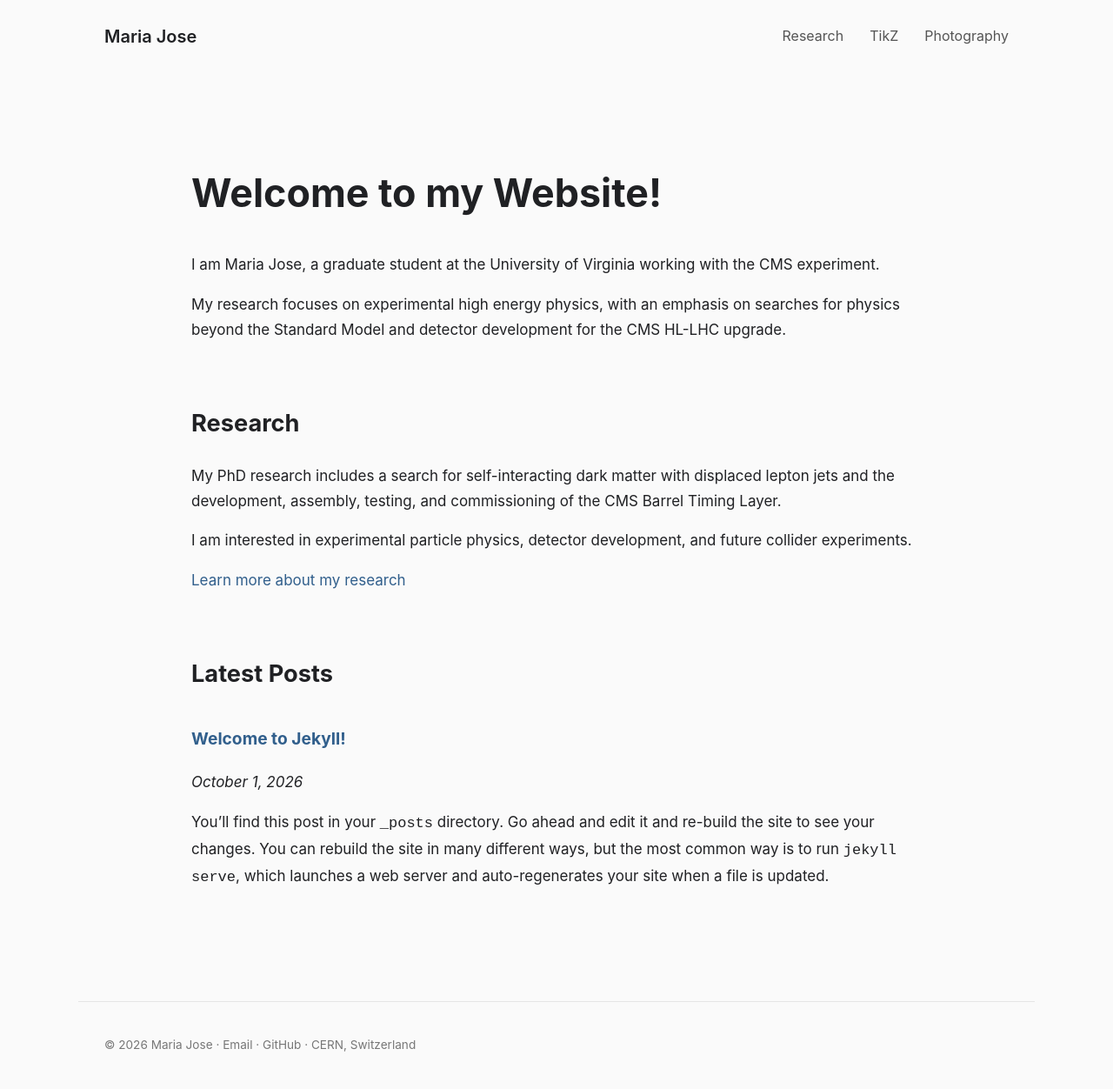
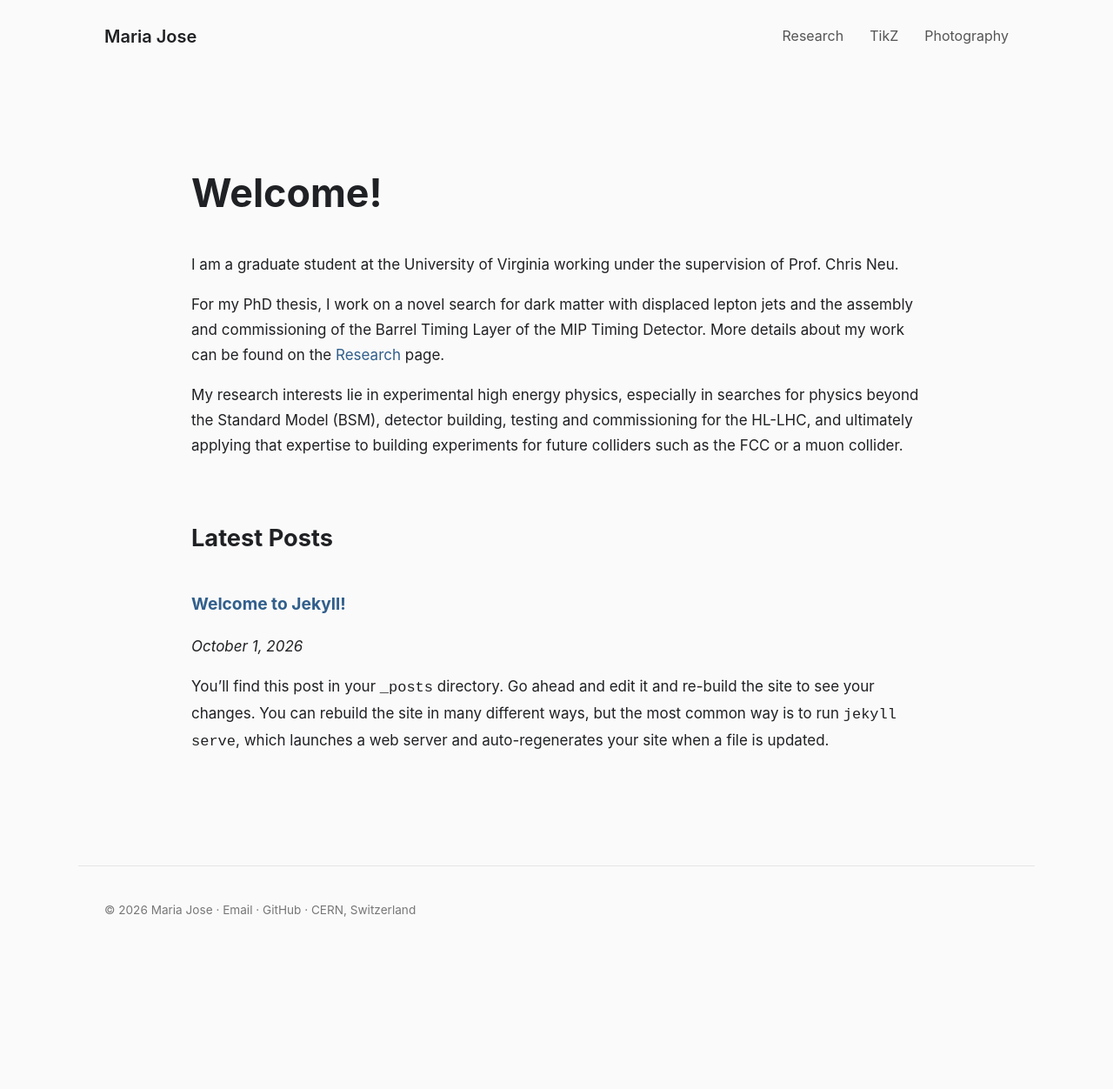
Before and after one commit to mariajose2398/mariajose2398.github.io, a Jekyll site: the page built from docs/index.md, in a window 1280 px wide. Shown: the whole page at 87% size. Built offline with Jekyll 4.4.1, drawn with Linux system fonts in a browser that asks for light colours; after the commit the page ends 1096 px from its top, so only the background shows below that.

Commit message:
modify home with interest and current work

```diff
--- a/docs/index.md
+++ b/docs/index.md
@@ -3,19 +3,14 @@ layout: default
 title: Home
 ---
 
-# Welcome to my Website!
+# Welcome!
 
-I am Maria Jose, a graduate student at the University of Virginia working with the CMS experiment.
+I am a graduate student at the University of Virginia working under the supervision of Prof. Chris Neu.
 
-My research focuses on experimental high energy physics, with an emphasis on searches for physics beyond the Standard Model and detector development for the CMS HL-LHC upgrade.
+For my PhD thesis, I work on a novel search for dark matter with displaced lepton jets and the assembly and commissioning of the Barrel Timing Layer of the MIP Timing Detector. More details about my work can be found on the [Research]({{ "/research/" | relative_url }}) page.
 
-## Research
+My research interests lie in experimental high energy physics, especially in searches for physics beyond the Standard Model (BSM), detector building, testing and commissioning for the HL-LHC, and ultimately applying that expertise to building experiments for future colliders such as the FCC or a muon collider.
 
-My PhD research includes a search for self-interacting dark matter with displaced lepton jets and the development, assembly, testing, and commissioning of the CMS Barrel Timing Layer.
-
-I am interested in experimental particle physics, detector development, and future collider experiments.
-
-[Learn more about my research]({{ "/research/" | relative_url }})
 
 ## Latest Posts
 
```
